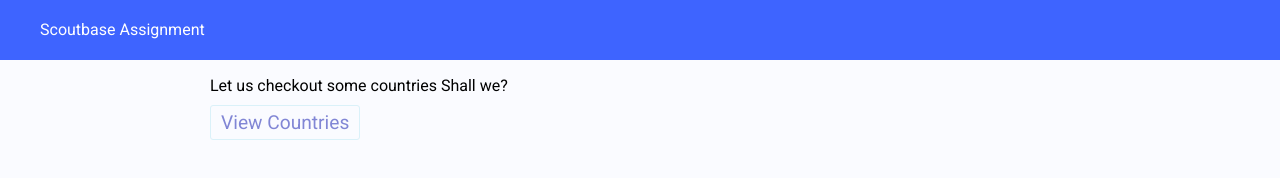
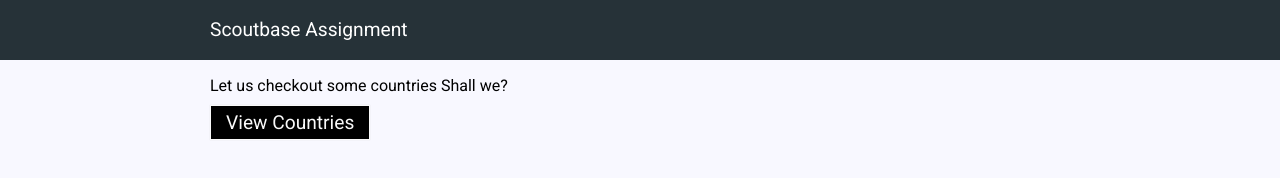
Before and after one commit to mesthabro/scoutbase-code-challenge, a React app in the folder front-end/: page / in a window 1280 px wide. Built offline with nearby package versions, Linux system fonts and the light colour scheme.

Commit message:
update the styles

```diff
--- a/front-end/public/main.css
+++ b/front-end/public/main.css
@@ -2,5 +2,5 @@ body {
     margin: 0;
     padding: 0;
     font-family: 'Roboto', sans-serif;
-    background-color: #fafbff;
+    background-color: ghostwhite;
 }
--- a/front-end/src/components/card.js
+++ b/front-end/src/components/card.js
@@ -1,7 +1,7 @@
 import styled from 'styled-components'
 
 export const Card = styled.div`
-    box-shadow: 0px 0px 5px #d9eeec;
+    box-shadow: 0px 0px 3px #e4e4e4;
     margin: 20px 0px;
     padding: 20px 30px;
     background-color: #fff;
@@ -13,10 +13,10 @@ export const CardHeader = styled.div`
     padding-bottom: 10px;
     box-sizing: border-box;
     transition: all 0.4s ease-in-out;
-    border-bottom: 2px solid #eef4f0;
+    border-bottom: 2px solid #ddd;
 
     :hover {
-        border-bottom: 2px solid #00a79d;
+        border-bottom: 2px solid #9E9E9E;
     }
 `
 
--- a/front-end/src/components/nav.js
+++ b/front-end/src/components/nav.js
@@ -6,6 +6,6 @@ export const Navbar = styled.nav`
     line-height: 50px;
     padding: 5px 40px;
     box-sizing: border-box;
-    background-color: #3e64ff;
-    color: #fff;
+    background-color: #263238;
+    color: #fafafa;
 `
--- a/front-end/src/components/typography.js
+++ b/front-end/src/components/typography.js
@@ -3,7 +3,7 @@ import { Link } from 'react-router-dom'
 
 export const BigText = styled.span`
     font-weight: 600;
-    color: #4cc5ff;
+    color: #212121;
 `
 
 export const SmallText = styled.small`
@@ -46,7 +46,8 @@ export const TextLink = styled(Link)`
     font-weight: ${props => props.bold ? '600' : 'inherit'};
     font-size: ${props => props.big ? '1.2rem' : 'inherit'};
     border: 1px solid ${props => props.btn ? props.scolor : 'none'};
-    padding: ${props => props.btn ? '5px 10px' : 'inherit'};
-    border-radius: 3px;
+    padding: ${props => props.btn ? '5px 15px' : 'inherit'};
     display: ${props => props.btn ? 'inline' : 'contents'};
+    background-color: ${props => props.fill || 'none'};
+    box-shadow: 0px 0px 1px #ddd;
 `
--- a/front-end/src/index.js
+++ b/front-end/src/index.js
@@ -9,6 +9,7 @@ import Countries from './pages/countries'
 import Country from './pages/country'
 
 import { Navbar } from './components/nav'
+import { TextLink } from './components/typography'
 import { AppContainer } from './components/layoutElements'
 
 import client from './apollo'
@@ -19,7 +20,9 @@ const App = () => (
     <ApolloProvider client={client}>
         <Router history={history}>
             <Navbar>
-                Scoutbase Assignment
+                <AppContainer>
+                    <TextLink to="/" color="#fff" big="true">Scoutbase Assignment</TextLink>
+                </AppContainer>
             </Navbar>
             <AppContainer>
                 <Switch>
--- a/front-end/src/pages/home.js
+++ b/front-end/src/pages/home.js
@@ -4,7 +4,7 @@ import { TextLink, P } from '../components/typography'
 const Home = () => (
     <>
         <P>Let us checkout some countries Shall we?</P>
-        <TextLink to="/countries" color="#8186d5" scolor="#daf1f9" big="true" btn="true">View Countries</TextLink>
+        <TextLink to="/countries" color="#fafafa" fill="#000" big="true" btn="true">View Countries</TextLink>
     </>
 )
 
```
Also changed, not shown: front-end/src/pages/countries.js (+5 -5 lines).
